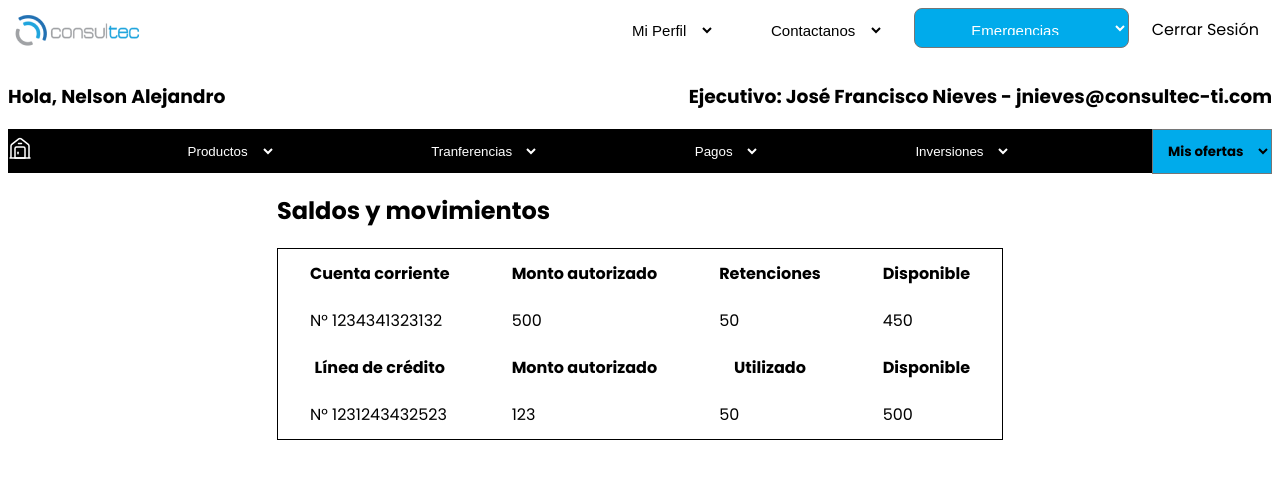
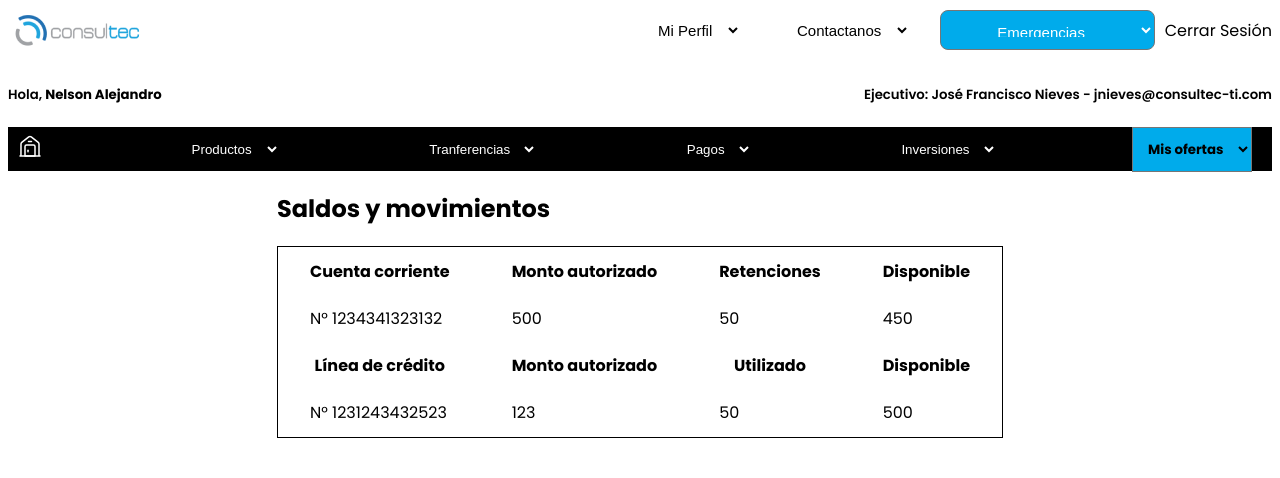
Before and after one commit to DanielAlman01/Personal-Banking, a website: page Saldos.html in a window 1280 px wide. Drawn offline with Linux system fonts and the light colour scheme.

Commit message:
fix: barra y boton de cerrar sesion del header

```diff
--- a/Saldos.html
+++ b/Saldos.html
@@ -32,15 +32,15 @@
     </section>
     <section class="nombres">
         <div>
-            <h3>Hola, Nelson Alejandro</h3>
+            <h5>Hola, <b>Nelson Alejandro</b></h5>
         </div>
         <div>
-            <h3>Ejecutivo: José Francisco Nieves - jnieves@consultec-ti.com</h3>
+            <h5>Ejecutivo: José Francisco Nieves - jnieves@consultec-ti.com</h5>
         </div>
     </section>
     <section>
         <nav id="selectNegro" class="navbar">
-            <li><img src="Imagenes/Icon_house-2.svg" alt="Productos">
+            <li><img style="margin-left: 10px;" src="Imagenes/Icon_house-2.svg" alt="Productos">
             </li>
             <li><select id="textoBarra" ><a > Productos</a>
                     <option value="0">Productos</option></select> </li>
--- a/assets_saldos/estilos.css
+++ b/assets_saldos/estilos.css
@@ -54,6 +54,7 @@ main {
 #botonMisOfertas {
   background-color: #00ABEB;
   padding: 11px;
+  margin-right: 20px;
   font-family: "Poppins", sans-serif;
   font-weight: 700;
   font-style: normal;
@@ -88,6 +89,12 @@ main {
   --contentbg: #E5E5E5;
 }
 
+.navbar{
+  display: flex;
+  justify-content: center;
+  align-items: center;
+}
+
 
 li {
   float: left;
@@ -105,10 +112,11 @@ ul {
 
 }
 
-li a {
-
-  display: block;
+.cerrar {
+  display: flex;
   text-align: center;
+  background: none;
+  border: none;
   padding: 8px 12px;
   margin: 1px;
   text-decoration: none;
@@ -121,6 +129,7 @@ li a:hover {
 
 #selectNegro {
   display: flex;
+
   flex-direction: row;
   justify-content: space-between;
   align-items: center;
@@ -179,3 +188,7 @@ td {
   width: 100%;
   justify-content: space-between;
 }
+
+h5{
+  font-weight: 600;
+}
```
